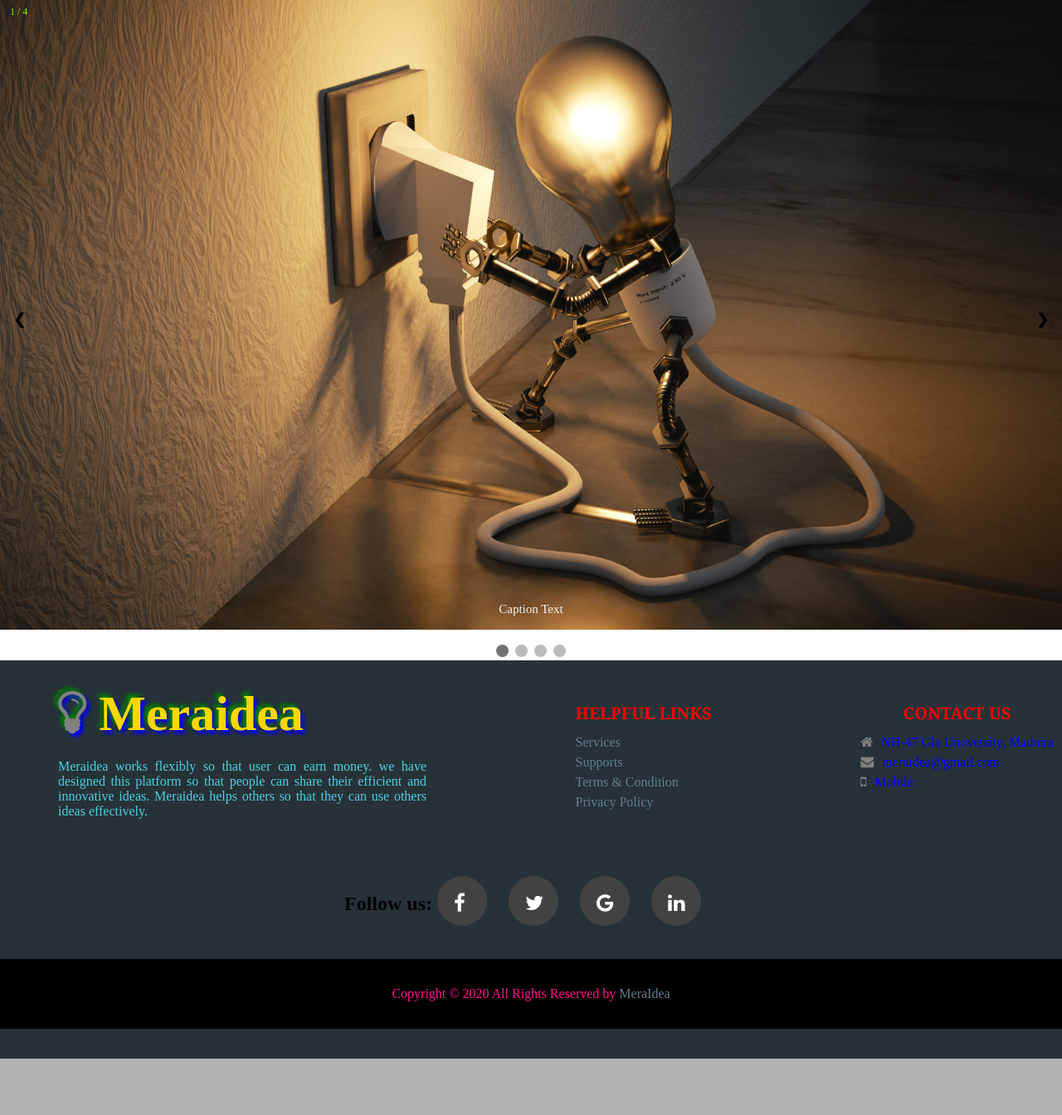
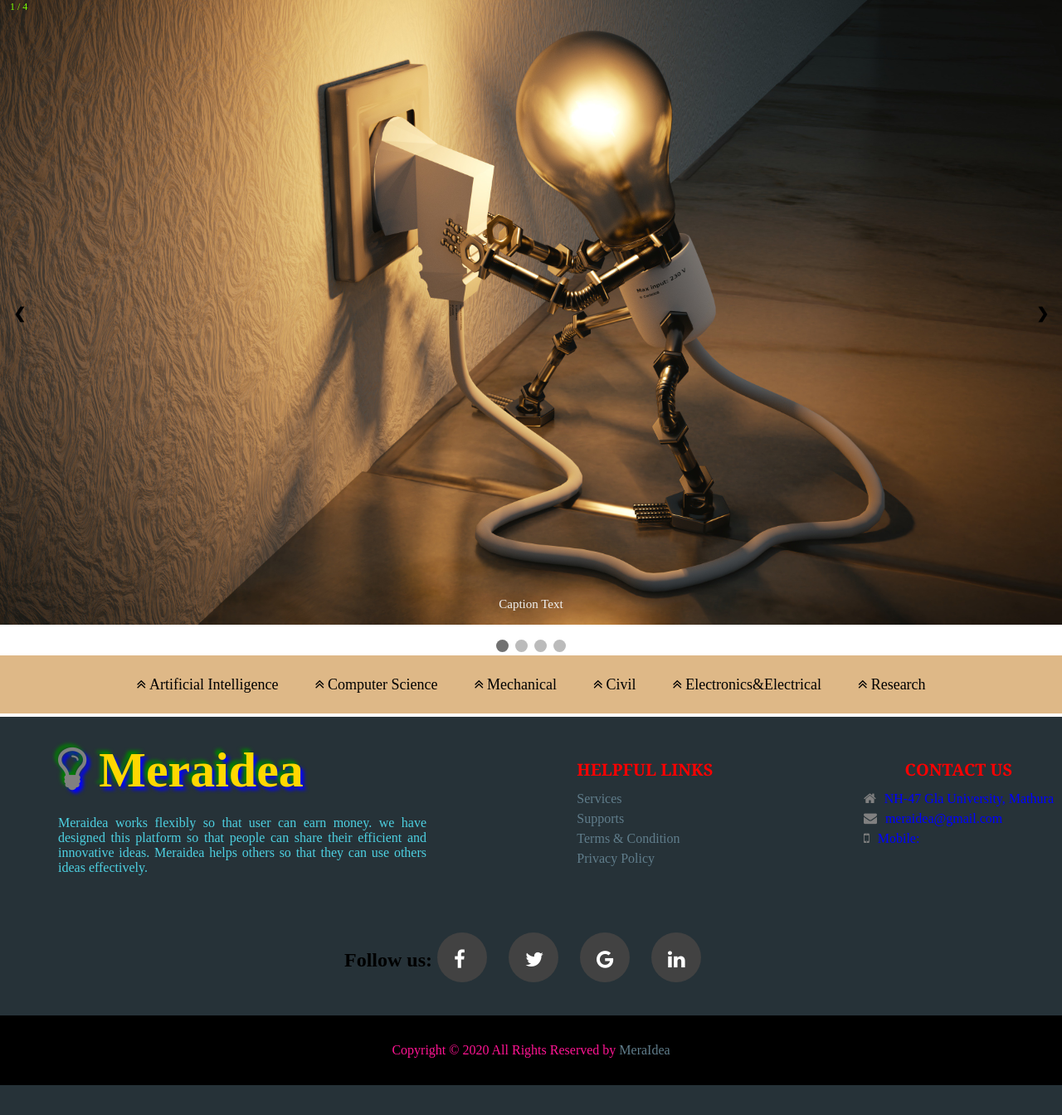
Before and after one commit to the-pandey-ji/MeraIdea, a PHP site: page /homepage.html in a window 1280 px wide. Shown: the part 1093-2437 px from the top of the page at 83% size. Before the commit the page ends 2369 px from the top, so only its background shows below. Run offline with PHP 8.4, Linux system fonts and the light colour scheme.

Commit message:
category form

```diff
--- a/homepage.css
+++ b/homepage.css
@@ -244,12 +244,12 @@ img {vertical-align: middle;}
   .sec1 ul{
     list-style: none;
   }
-  a{
+  footer a{
     text-decoration: none;
     color: #607D8B;
     line-height: 24px;
   }
-  a:hover
+  footer a:hover
 {
 color: gold;
 transition: 0.5s;
@@ -263,7 +263,7 @@ span:hover
 {
     color: mediumvioletred;
 }
-i
+footer i
 {
     color: gray;
     font-size: 20px;
@@ -347,3 +347,32 @@ hr
 {
     opacity: 0.2;
 }
+.categories{
+  width: 100%;
+  height: 70px;
+  background-color: burlywood;
+  margin-bottom: 4px;
+  display: flex;
+  justify-content: space-evenly;
+  align-items: center;
+}
+.menu{
+ list-style: none;
+}
+.menu li{
+     display: inline-block;
+     line-height: 70px;
+}
+.menu li a{
+  display: block;
+  text-decoration: none;
+  color: black;
+  padding: 10px 20px;
+  font-size: 18px;
+  margin-left: 0;
+  transition: .4s;
+}
+.menu li a:hover{
+   color: lime;
+
+}
--- a/homepage.html
+++ b/homepage.html
@@ -76,7 +76,6 @@
         function currentSlide(n) {
           showSlides(slideIndex = n);
         }
-
         function showSlides(n) {
           var i;
           var slides = document.getElementsByClassName("mySlides");
@@ -93,6 +92,16 @@
           dots[slideIndex-1].className += " active";
         }
         </script>
+        <div class="categories">
+            <ul class="menu">
+                <li><a href="#"><i style="margin-right: 4px;"class="fa fa-angle-double-up" aria-hidden="true"></i>Artificial Intelligence</a></li>
+                <li><a href="#"><i style="margin-right: 4px;"class="fa fa-angle-double-up" aria-hidden="true"></i>Computer Science</a></li>
+                <li><a href="#"><i style="margin-right: 4px;"class="fa fa-angle-double-up" aria-hidden="true"></i>Mechanical</a></li>
+                <li><a href="#"><i style="margin-right: 4px;"class="fa fa-angle-double-up" aria-hidden="true"></i>Civil</a></li>
+                <li><a href="#"><i style="margin-right: 4px;"class="fa fa-angle-double-up" aria-hidden="true"></i>Electronics&Electrical</a></li>
+                <li><a href="#"><i style="margin-right: 4px;"class="fa fa-angle-double-up" aria-hidden="true"></i>Research</a></li>
+            </ul>
+        </div>
         <footer>
         <section class="sec1">
           <section class="link1">
@@ -114,7 +123,7 @@
           <section class="link3">
             <h2>Contact Us</h2>
             <ul>
-            <li><i class="fa fa-home" style="margin-right: 10px;"></i><span>NH-47 Gla Unoversity, Mathura</span></li>
+            <li><i class="fa fa-home" style="margin-right: 10px;"></i><span>NH-47 Gla University, Mathura</span></li>
             <li><i class="fa fa-envelope" style="margin-right: 10px;"></i><span>meraidea@gmail.com</span></li>
             <li><i class="fa fa-mobile" style="margin-right: 10px;"></i><span>Mobile: </span></li>
             </ul>
```
